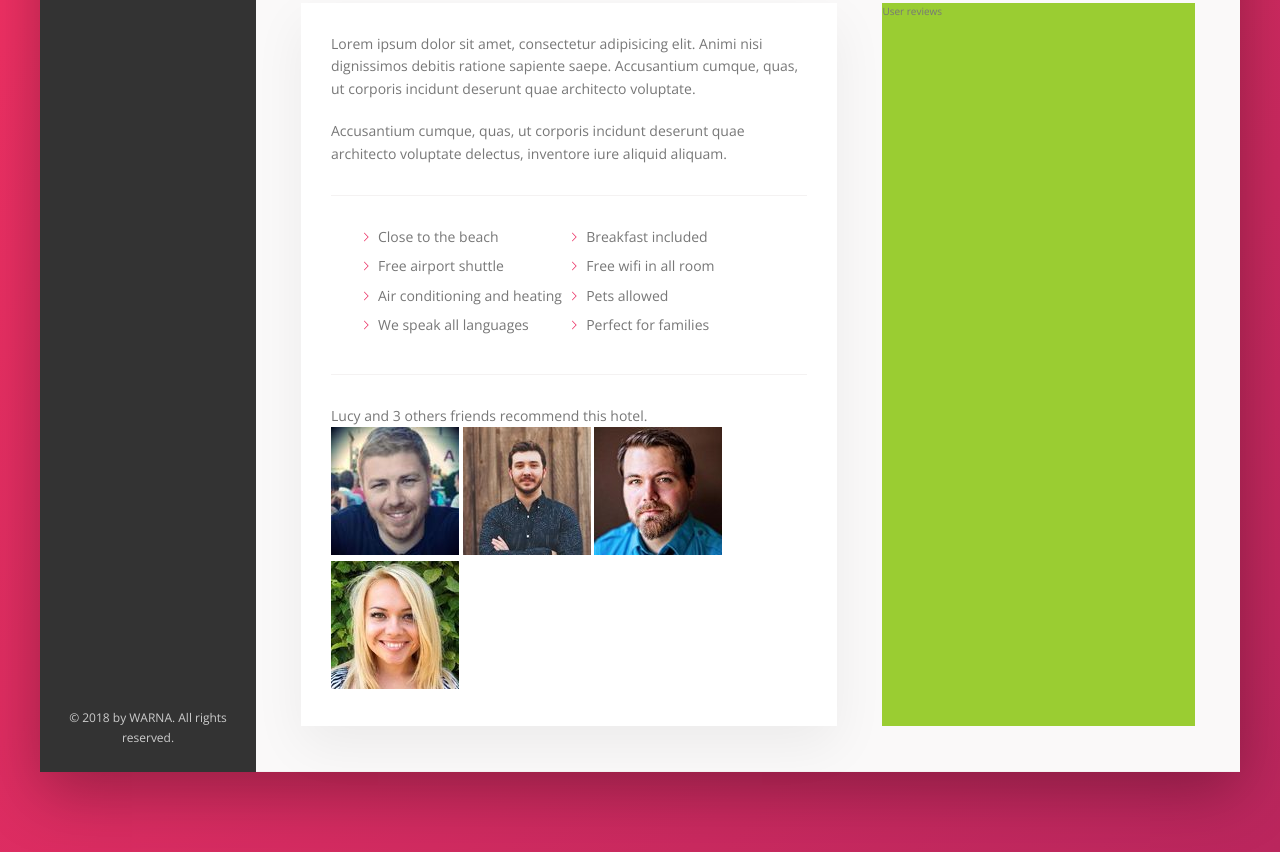
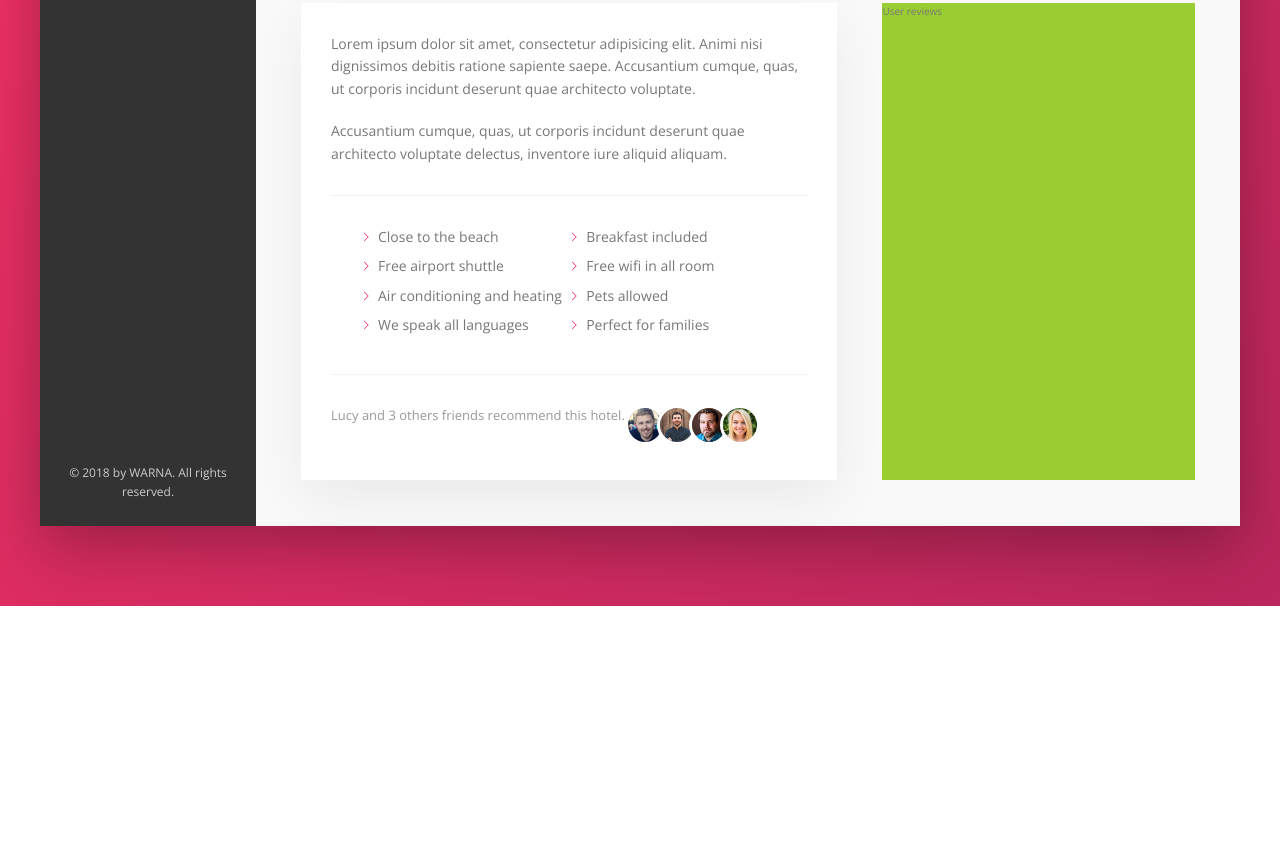
Before and after one commit to YudhaYuki/warna-holiday, a website: page index.html in a window 1280 px wide. Shown: the part 644-1496 px from the top of the page. After the commit the page ends 1250 px from the top, so only its background shows below. Drawn offline with nearby package versions, Linux system fonts and the light colour scheme.

Commit message:
Adding imgae on top of each other a little bit

```diff
--- a/sass/_components.scss
+++ b/sass/_components.scss
@@ -361,12 +361,36 @@
         background-color: var(--color-primary);
         -webkit-mask-image: url(../img/chevron-thin-right.svg);
         -webkit-mask-size: cover;
-
-
-
+        mask-image: url(../img/chevron-thin-right.svg);
+        mask-size: cover;
     }
 }
 
 
+//////////////////////////////////////////// RECOMMEND ////////////////////////////////////////////
+.recommend {
+    font-size: 1.3rem;
+    color: var(--color-grey-dark-3);
 
-//////////////////////////////////////////// RECOMMEND ////////////////////////////////////////////
+    display: flex;
+
+    &__count {
+
+    }
+
+    &__friends {
+
+    }
+
+    &__photo {
+        height: 4rem;
+        width: 4rem;
+        border-radius: 50%;
+        border: 3px solid #fff;
+
+        &:not(:last-child) {
+            margin-right: -1.15rem;
+        }
+
+    }
+}
```
Also changed, not shown: css/style.css.
